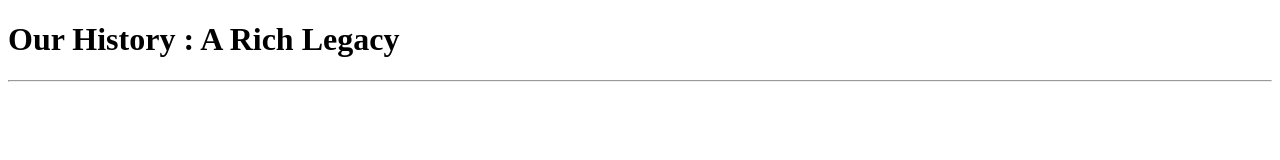
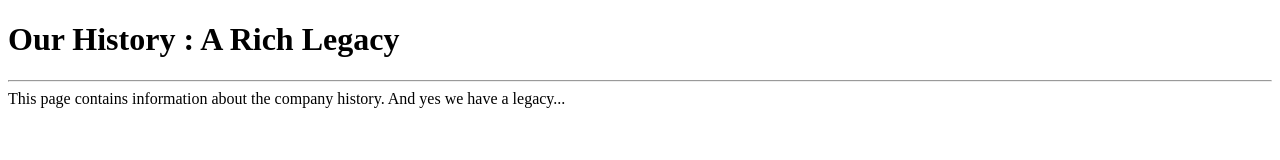
Before and after one commit to messagewaleed/publicis-work, a plain HTML site: page history.html in a window 1280 px wide. Drawn offline with Linux system fonts and the light colour scheme.

Commit message:
Put some data into our history

```diff
--- a/history.html
+++ b/history.html
@@ -7,5 +7,6 @@
 <body>
 <h1>Our History : A Rich Legacy</h1>
 <hr>
+This page contains information about the company history. And yes we have a legacy...
 </body>
 </html>
```
